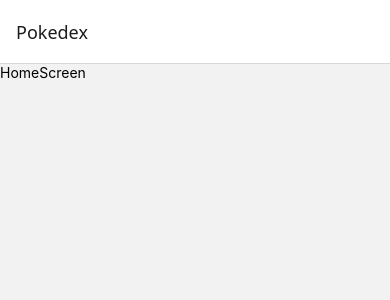
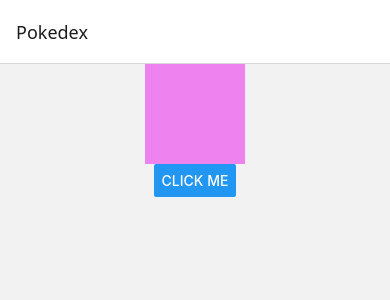
Before and after one commit to NaerHdz/PokedexApp, a React Native app: screen / in a window 390 px wide. Shown: the top 300 px of the page. Built offline with nearby package versions, Linux system fonts and the light colour scheme.

Commit message:
UPD: Integration animated

```diff
--- a/babel.config.js
+++ b/babel.config.js
@@ -1,3 +1,4 @@
 module.exports = {
   presets: ['module:@react-native/babel-preset'],
+  plugins: ['react-native-reanimated/plugin'],
 };
--- a/metro.config.js
+++ b/metro.config.js
@@ -7,5 +7,10 @@
  * @type {import('@react-native/metro-config').MetroConfig}
  */
 const config = {};
+const {
+  wrapWithReanimatedMetroConfig,
+} = require('react-native-reanimated/metro-config');
+
+module.exports = wrapWithReanimatedMetroConfig(config);
 
 module.exports = mergeConfig(getDefaultConfig(__dirname), config);
--- a/package.json
+++ b/package.json
@@ -15,6 +15,7 @@
     "@react-navigation/native-stack": "^7.2.0",
     "react": "18.3.1",
     "react-native": "0.77.1",
+    "react-native-reanimated": "^3.16.7",
     "react-native-safe-area-context": "^5.2.0",
     "react-native-screens": "^4.7.0"
   },
--- a/src/screens/HomeScreen/HomeScreen.tsx
+++ b/src/screens/HomeScreen/HomeScreen.tsx
@@ -1,5 +1,23 @@
-import {Text} from 'react-native';
+import {Button, Text, View} from 'react-native';
+import Animated, {useSharedValue, withSpring} from 'react-native-reanimated';
 
 export default function HomeScreen() {
-  return <Text>HomeScreen</Text>;
+  const width = useSharedValue(100);
+
+  const handlePress = () => {
+    width.value = withSpring(width.value + 50);
+  };
+
+  return (
+    <View style={{flex: 1, alignItems: 'center'}}>
+      <Animated.View
+        style={{
+          width,
+          height: 100,
+          backgroundColor: 'violet',
+        }}
+      />
+      <Button onPress={handlePress} title="Click me" />
+    </View>
+  );
 }
```
Also changed, not shown: 2 other files (tests, documents, lock files or other folders).
